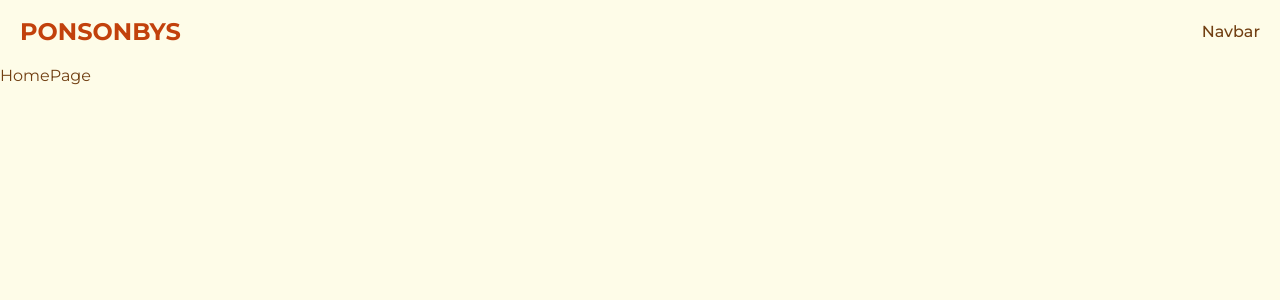
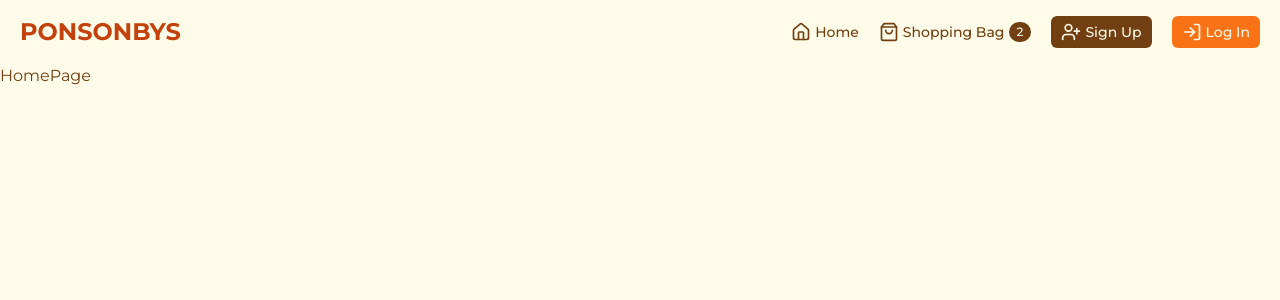
Before and after one commit to AmandeepMewar/Ponsonbys, a React (Vite) app in the folder frontend/: page /home in a window 1280 px wide. Shown: the top 300 px of the page. Built offline with nearby package versions, Linux system fonts and the light colour scheme.

Commit message:
feat: add initial setup for Navbar component

```diff
--- a/frontend/src/App.jsx
+++ b/frontend/src/App.jsx
@@ -11,9 +11,9 @@ function App() {
         <Route element={<AppLayout />}>
           <Route index element={<Navigate replace to='home' />} />
           <Route path='home' element={<Home />} />
+          <Route path='login' element={<Login />} />
+          <Route path='signup' element={<SignUp />} />
         </Route>
-        <Route path='login' element={<Login />} />
-        <Route path='signup' element={<SignUp />} />
       </Routes>
     </BrowserRouter>
   );
--- a/frontend/src/ui/Navbar.jsx
+++ b/frontend/src/ui/Navbar.jsx
@@ -1,3 +1,62 @@
+import { NavLink } from 'react-router-dom';
+import {
+  House,
+  Lock,
+  LogIn,
+  LogOut,
+  ShoppingBag,
+  UserPlus,
+} from 'lucide-react';
 export default function Navbar() {
-  return <div>Navbar</div>;
+  // const user = { role: 'admin' };
+  const user = null;
+  const isAdmin = user?.role === 'admin';
+  return (
+    <nav className='flex text-sm gap-5 justify-center items-center'>
+      <NavLink to='/' className='flex gap-1 items-center hover:text-orange-500'>
+        <House size={20} />
+        <span>Home</span>
+      </NavLink>
+      <NavLink
+        to='cart'
+        className='flex gap-1 items-center hover:text-orange-500'
+      >
+        <ShoppingBag size={20} />
+        <span>Shopping Bag</span>
+        <span className=' bg-yellow-900 rounded-full px-2 py-0.5 text-yellow-50 text-xs'>
+          2
+        </span>
+      </NavLink>
+      {isAdmin && (
+        <NavLink className='flex gap-1 items-center text-yellow-50 px-2.5 py-1.5 rounded-md bg-yellow-900 hover:bg-yellow-800'>
+          <Lock size={20} />
+          <span>Dashboard</span>
+        </NavLink>
+      )}
+      {user ? (
+        <NavLink className='flex gap-1 items-center bg-orange-500 hover:bg-orange-600 text-yellow-50 px-2.5 py-1.5 rounded-md'>
+          <LogOut size={20} />
+          <span>Log out</span>
+        </NavLink>
+      ) : (
+        <>
+          <NavLink
+            to='signup'
+            className='flex gap-1 items-center text-yellow-50 px-2.5 py-1.5 rounded-md bg-yellow-900 hover:bg-yellow-800'
+          >
+            <UserPlus size={20} />
+            <span>Sign Up</span>
+          </NavLink>
+
+          <NavLink
+            to='login'
+            className='flex gap-1 items-center bg-orange-500 hover:bg-orange-600 text-yellow-50 px-2.5 py-1.5 rounded-md'
+          >
+            <LogIn size={20} />
+            <span>Log In</span>
+          </NavLink>
+        </>
+      )}
+    </nav>
+  );
 }
```
